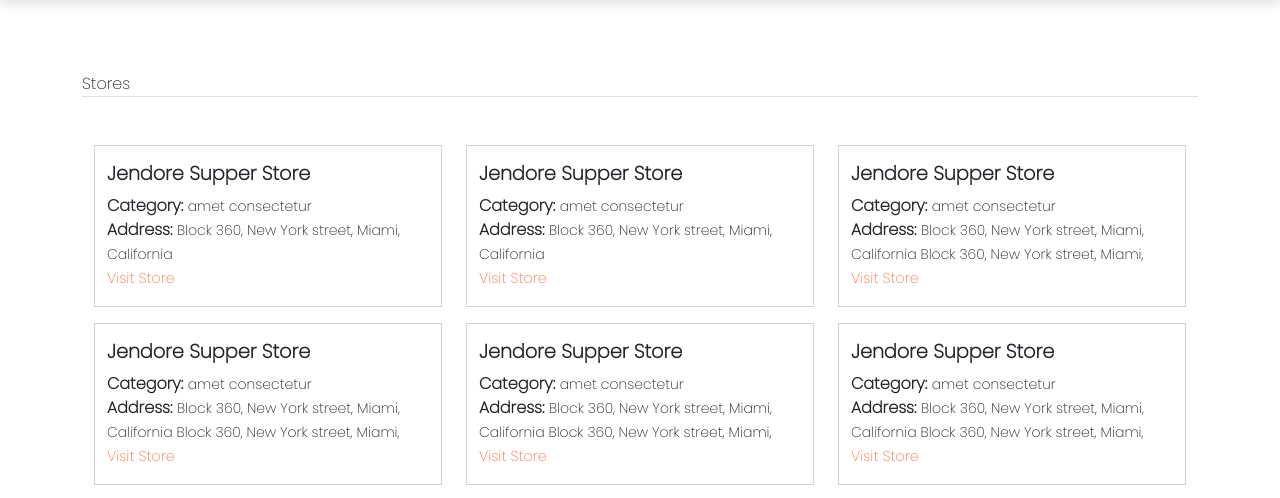
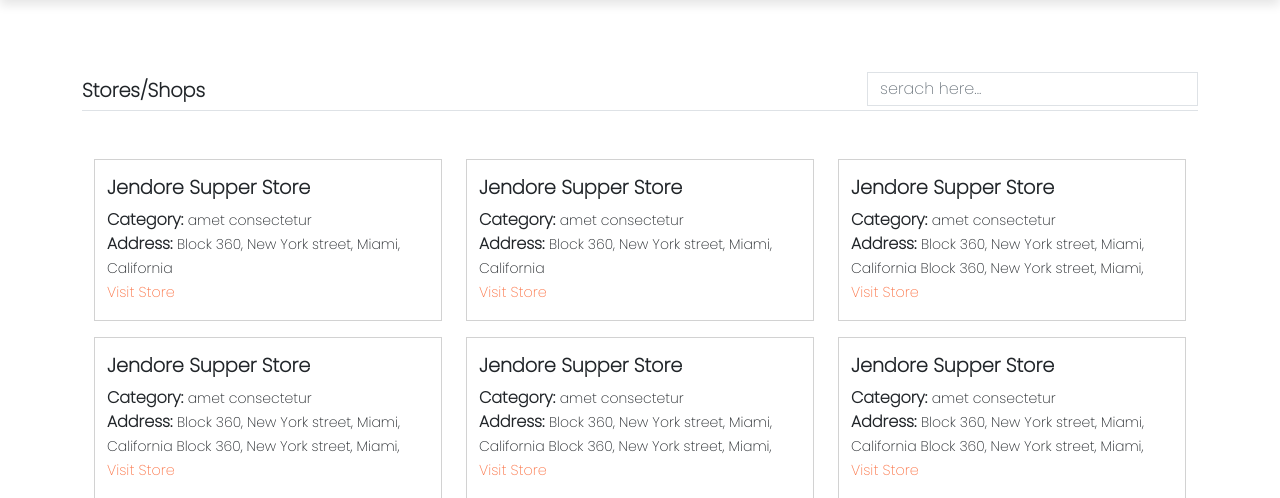
Before and after one commit to FabulousThomas/fab-hub, a PHP site: page /stores.php in a window 1280 px wide. Shown: the part 72-570 px from the top of the page. Run offline with PHP 8.4, Linux system fonts and the light colour scheme.

Commit message:
Update stores.php

```diff
--- a/stores.php
+++ b/stores.php
@@ -21,9 +21,11 @@
          <hr class="mx-auto"> -->
          <!-- <hr class="w-100"> -->
          <div class="border-bottom d-flex align-items-center justify-content-between">
-            <p class="mb-0">Stores</p>
+            <h4 class="mb-0">Stores/Shops</h4>
             <form action="" method="POST">
-
+               <div class="form-group mb-1">
+                  <input type="search" name="search-store" class="form-control shadow-none py-1 border rounded-0" placeholder="serach here...">
+               </div>
             </form>
          </div>
          <div class="row mx-0 mt-5">
```
